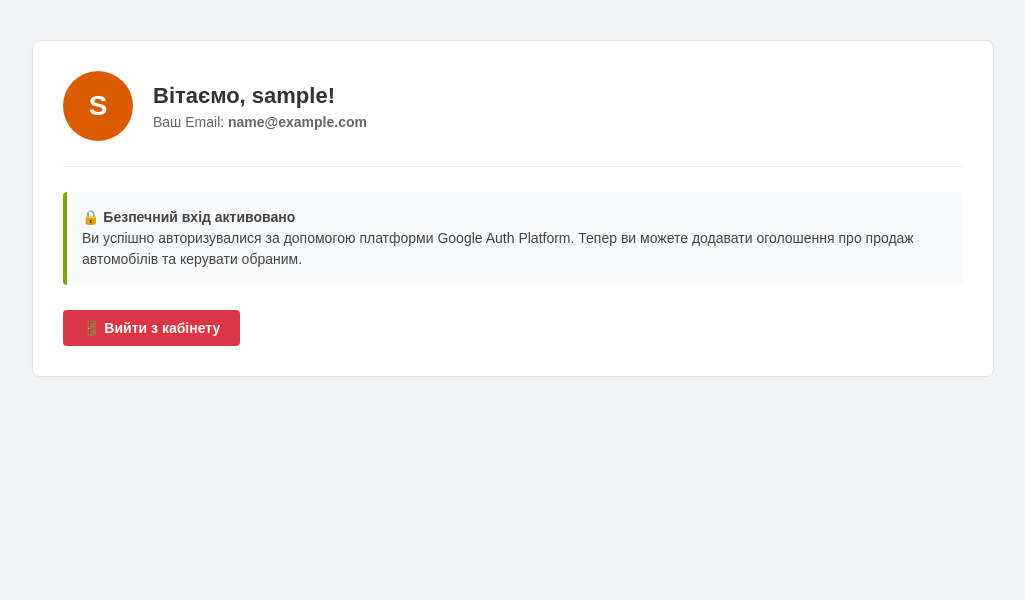
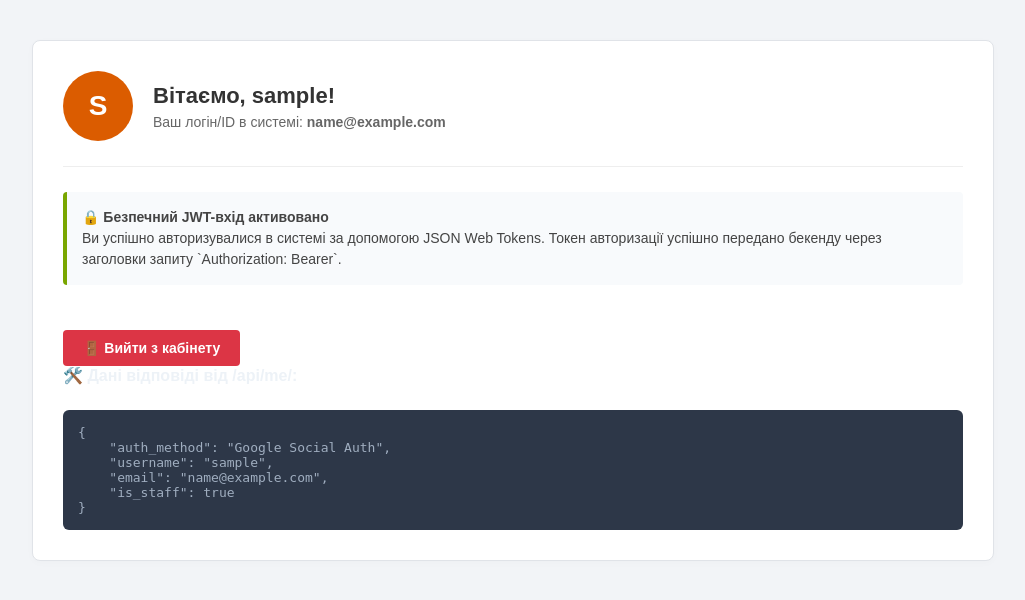
Before and after one commit to DearDarlin/auto_ria, a Django app: page /profile/ in a window 1280 px wide. Shown: the part 51-651 px from the top of the page, without its empty margins (127-1152 px from the left). Run offline with Django 5.2, Linux system fonts and the light colour scheme; the visitor is signed in with stand-in values (Sample User, id 1).

Commit message:
jwt login and progile page

```diff
--- a/config/settings.py
+++ b/config/settings.py
@@ -180,4 +180,4 @@ SOCIALACCOUNT_LOGIN_ON_GET = True
 
 LOGIN_REDIRECT_URL = '/profile/'
 
-LOGOUT_REDIRECT_URL = '/'
+LOGOUT_REDIRECT_URL = '/login/'
--- a/myria/static/myria/register_style.css
+++ b/myria/static/myria/register_style.css
@@ -417,7 +417,7 @@ a {
 }
 
 .partner-logos-block p {
-    font-size: 12px;
+    font-size: 13px;
     color: #6b7280;
     margin-bottom: 10px;
 }
@@ -551,13 +551,12 @@ a {
 /* ===== BUTTONS ===== */
 .btn-continue {
     width: 100%;
-    background: #d1d5db;
+    background: #dddddd;
     color: #9ca3af;
     border: none;
     border-radius: 6px;
     padding: 13px;
     font-size: 15px;
-    font-weight: 600;
     cursor: not-allowed;
     margin-bottom: 16px;
     transition: background 0.2s, color 0.2s;
--- a/myria/templates/main/profile.html
+++ b/myria/templates/main/profile.html
@@ -13,9 +13,12 @@
         .avatar-circle { width: 70px; height: 70px; background: #db5c00; color: white; border-radius: 50%; display: flex; align-items: center; justify-content: center; font-size: 28px; font-weight: bold; text-transform: uppercase; margin-right: 20px; }
         .profile-details h2 { margin: 0 0 5px 0; font-size: 22px; color: #333; }
         .profile-details p { margin: 0; color: #666; font-size: 14px; }
-        .info-panel { background: #f8fafc; border-left: 4px solid #79a600; padding: 15px; border-radius: 4px; font-size: 14px; color: #444; line-height: 1.5; }
-        .btn-logout { display: inline-block; background: #dc3545; color: white; text-decoration: none; padding: 10px 20px; border-radius: 4px; font-weight: bold; font-size: 14px; margin-top: 25px; transition: background 0.2s; }
+        .info-panel { background: #f8fafc; border-left: 4px solid #79a600; padding: 15px; border-radius: 4px; font-size: 14px; color: #444; line-height: 1.5; margin-bottom: 20px; }
+        .btn-logout { display: inline-block; background: #dc3545; color: white; text-decoration: none; padding: 10px 20px; border-radius: 4px; font-weight: bold; font-size: 14px; margin-top: 25px; border: none; cursor: pointer; transition: background 0.2s; }
         .btn-logout:hover { background: #c82333; }
+
+        .debug-block { background: #2d3748; color: #a0aec0; padding: 15px; border-radius: 6px; font-family: monospace; font-size: 13px; margin-top: 25px; white-space: pre-wrap; }
+        .debug-title { color: #edf2f7; font-weight: bold; margin-bottom: 8px; font-family: Arial, sans-serif; }
     </style>
 </head>
 <body>
@@ -27,20 +30,81 @@
 
 <div class="cabinet-container">
     <div class="profile-card">
-        <div class="avatar-circle">{{ user.username|slice:":1" }}</div>
+        <div id="userAvatar" class="avatar-circle">?</div>
         <div class="profile-details">
-            <h2>Вітаємо, {{ user.username }}!</h2>
-            <p>Ваш Email: <b>{{ user.email|default:"через соцмережу" }}</b></p>
+            <h2 id="welcomeMessage">Завантаження...</h2>
+            <p>Ваш логін/ID в системі: <b id="userLogin">...</b></p>
         </div>
     </div>
 
     <div class="info-panel">
-        <strong>🔒 Безпечний вхід активовано</strong><br>
-        Ви успішно авторизувалися за допомогою платформи Google Auth Platform. Тепер ви можете додавати оголошення про продаж автомобілів та керувати обраним.
+        <strong>🔒 Безпечний JWT-вхід активовано</strong><br>
+        Ви успішно авторизувалися в системі за допомогою JSON Web Tokens. Токен авторизації успішно передано бекенду через заголовки запиту `Authorization: Bearer`.
     </div>
 
-    <a href="{% url 'logout_view' %}" class="btn-logout">🚪 Вийти з кабінету</a>
+    <button onclick="logout()" class="btn-logout">🚪 Вийти з кабінету</button>
+
+    <div class="debug-title">🛠️ Дані відповіді від /api/me/:</div>
+    <div id="userInfo" class="debug-block">Очікування відповіді від API...</div>
 </div>
+
+<script>
+    async function loadProfile() {
+        const isDjangoAuthenticated = "{{ user.is_authenticated }}" === "True";
+
+        const token = localStorage.getItem('access_token');
+        if (!isDjangoAuthenticated && !token) {
+            console.log("Користувач не авторизований жодним методом. Редірект на логін.");
+            window.location.href = "{% url 'login_view' %}";
+            return;
+        }
+        if (isDjangoAuthenticated) {
+            document.getElementById('welcomeMessage').innerText = "Вітаємо, {{ user.username }}!";
+            document.getElementById('userLogin').innerText = "{{ user.email|default:user.username }}";
+            document.getElementById('userAvatar').innerText = "{{ user.username }}".slice(0, 1);
+
+            document.getElementById('userInfo').innerText = JSON.stringify({
+                "auth_method": "Google Social Auth",
+                "username": "{{ user.username }}",
+                "email": "{{ user.email }}",
+                "is_staff": "{{ user.is_staff }}" === "True"
+            }, null, 4);
+
+            return;
+        }
+
+        try {
+            const response = await fetch("{% url 'me' %}", {
+                headers: {
+                    'Authorization': 'Bearer ' + token
+                }
+            });
+
+            if (!response.ok) {
+                localStorage.clear();
+                window.location.href = "{% url 'login_view' %}";
+                return;
+            }
+
+            const user = await response.json();
+
+            document.getElementById('userInfo').innerText = JSON.stringify(user, null, 4);
+            document.getElementById('welcomeMessage').innerText = `Вітаємо, ${user.username}!`;
+            document.getElementById('userLogin').innerText = user.username;
+            document.getElementById('userAvatar').innerText = user.username.slice(0, 1);
+
+        } catch (error) {
+            console.error("Помилка зв'язку з API:", error);
+        }
+    }
+
+    function logout() {
+        localStorage.clear();
+        window.location.href = "{% url 'logout_view' %}";
+    }
+
+    loadProfile();
+</script>
 
 </body>
 </html>
--- a/myria/urls.py
+++ b/myria/urls.py
@@ -18,6 +18,7 @@ from django.contrib import admin
 from django.urls import path
 from .views import home, cars_list, car_detail, login_view, register_view, profile_view, logout_view, admin_panel_view
 from . import views
+from rest_framework_simplejwt.views import TokenObtainPairView, TokenRefreshView
 urlpatterns = [
     path('', home, name='home'),
     path('cars/', cars_list, name='car_list'),
@@ -31,4 +32,6 @@ urlpatterns = [
     path('api/me/', views.me, name='me'),
     path('api/admin-data/', views.admin_data, name='admin_data'),
     path('api/token/', views.MyTokenObtainPairView.as_view(), name='token_obtain_pair'),
+    path('api/token/refresh/', TokenRefreshView.as_view(), name='token_refresh'),
+
 ]
```
Also changed, not shown: myria/templates/main/login.html (+51 -3 lines).
